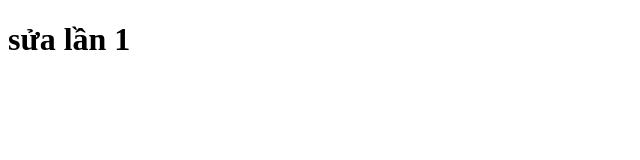
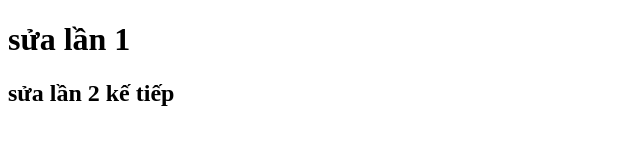
Before and after one commit to yuevn-cyber/Du-An-3, a plain HTML site: page index2.html in a window 1280 px wide. Shown: the whole page, without its empty margins (0-640 px from the left). Drawn offline with Linux system fonts and the light colour scheme.

Commit message:
1.sữa làn 1

```diff
--- a/index2.html
+++ b/index2.html
@@ -9,7 +9,7 @@
 
 <body>
     <h1>sửa lần 1</h1>
-
+    <h2>sửa lần 2 kế tiếp</h2>
 </body>
 
 </html>
```
